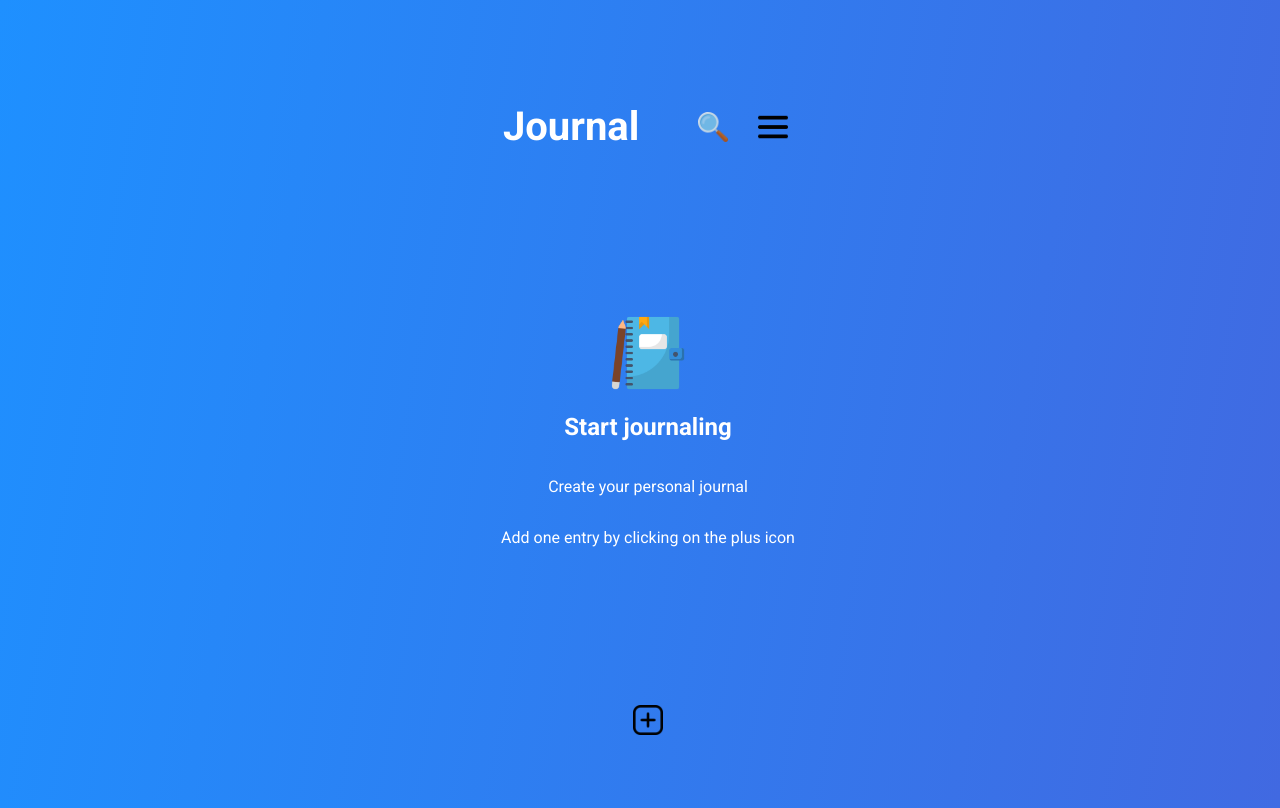
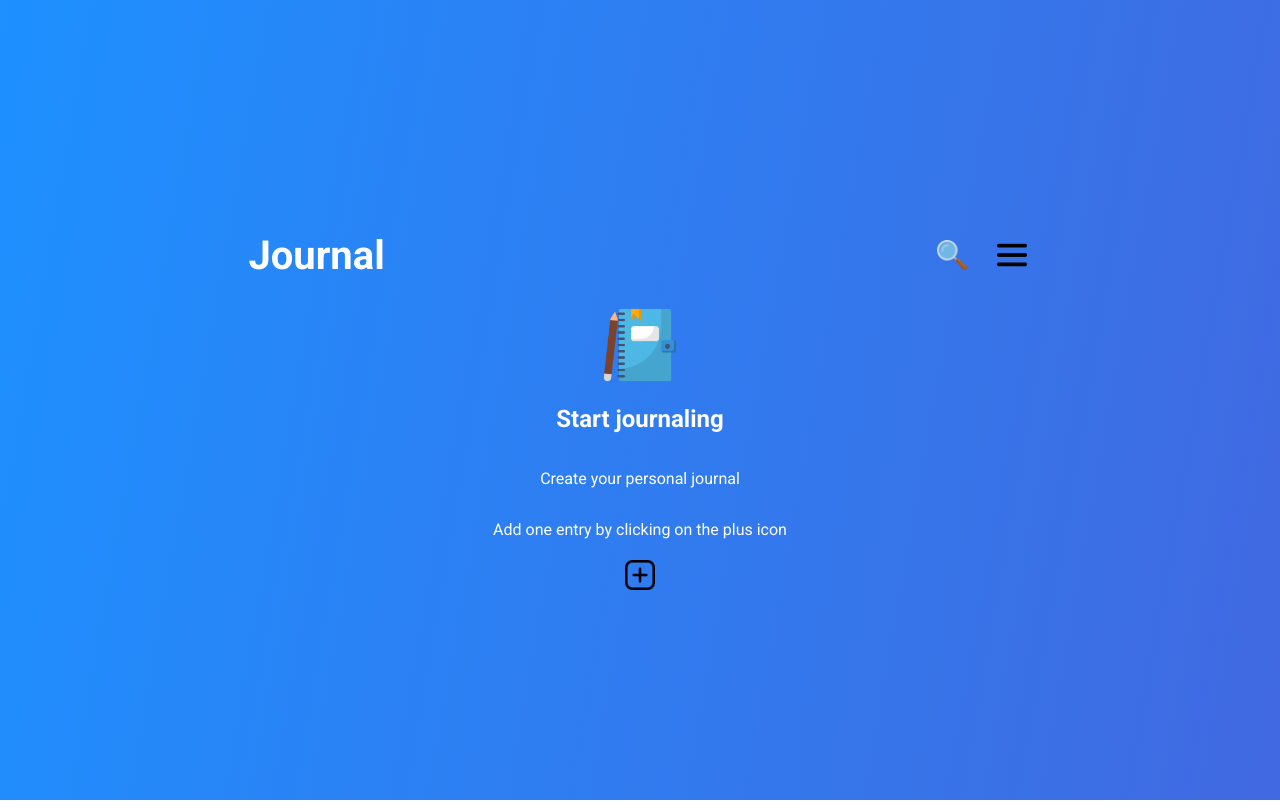
Before and after one commit to schmenniooo/Journal_IO, a React (Vite) app: page / in a window 1280 px wide. Built offline with nearby package versions, Linux system fonts and the light colour scheme.

Commit message:
some fixes and media tag for mobile screen

```diff
--- a/index.css
+++ b/index.css
@@ -1,23 +1,18 @@
-
 @import url('https://fonts.googleapis.com/css2?family=Roboto:ital,wght@0,100..900;1,100..900&display=swap');
 
 html, body {
 
     height: 100%;
     width: 100%;
-
-    font-family: "Roboto", sans-serif;
+    margin: 0;
+    padding: 0;
+    font-family: 'Roboto', sans-serif;
     font-optical-sizing: auto;
     font-style: normal;
 }
 
 :root {
 
-    width: 100%;
-    height: 100%;
-    margin: 0;
-    padding: 0;
-    overflow: hidden;
     color: white;
     background: linear-gradient(100deg, dodgerblue, royalblue);
 }
@@ -26,8 +21,15 @@ html, body {
 
     height: 100vh;
     width: 100%;
-    display: grid;
+    display: flex;
     flex-direction: column;
     justify-content: center;
     align-items: center;
 }
+
+@media (max-width: 700px) {
+
+    .app-container {
+        display: grid;
+    }
+}
```
